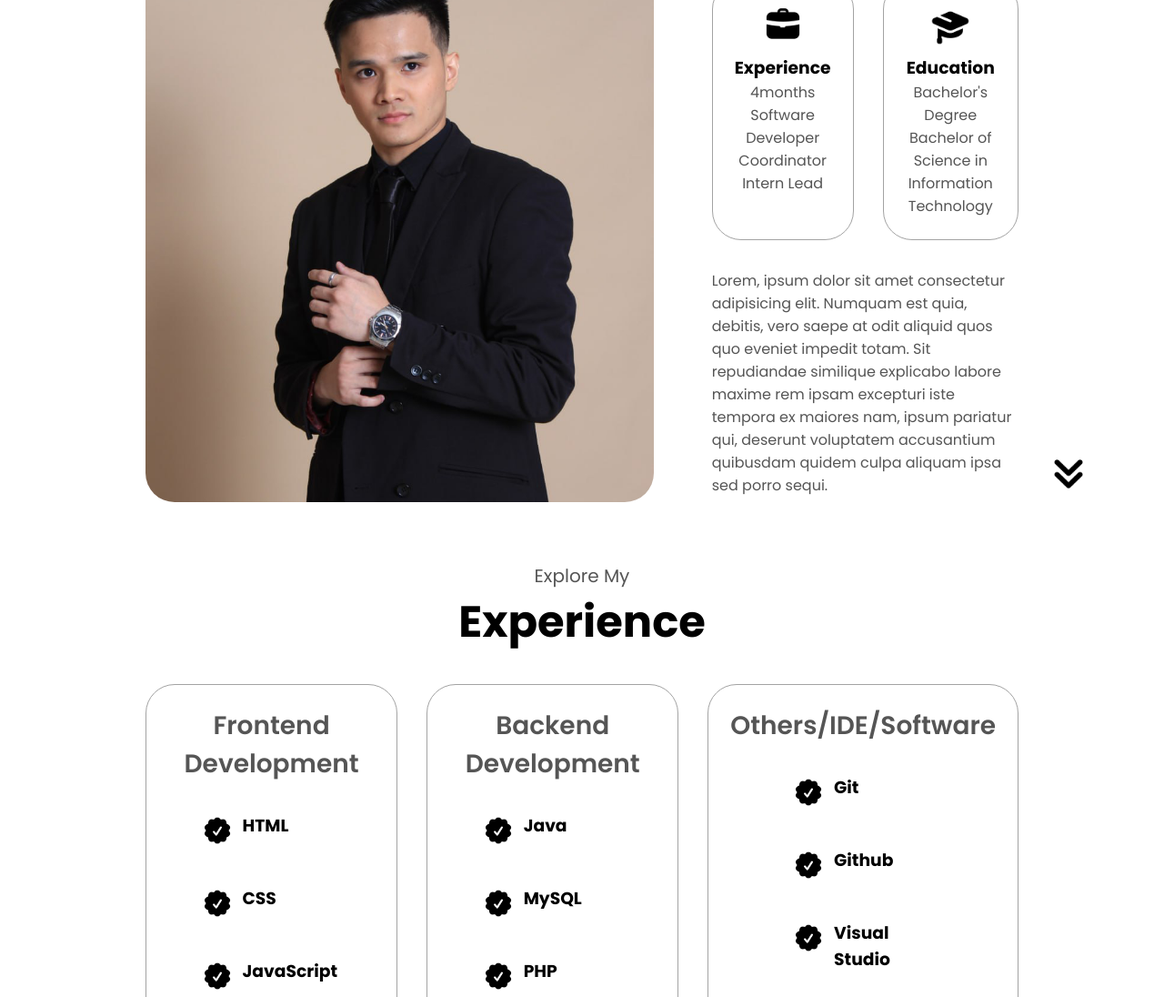
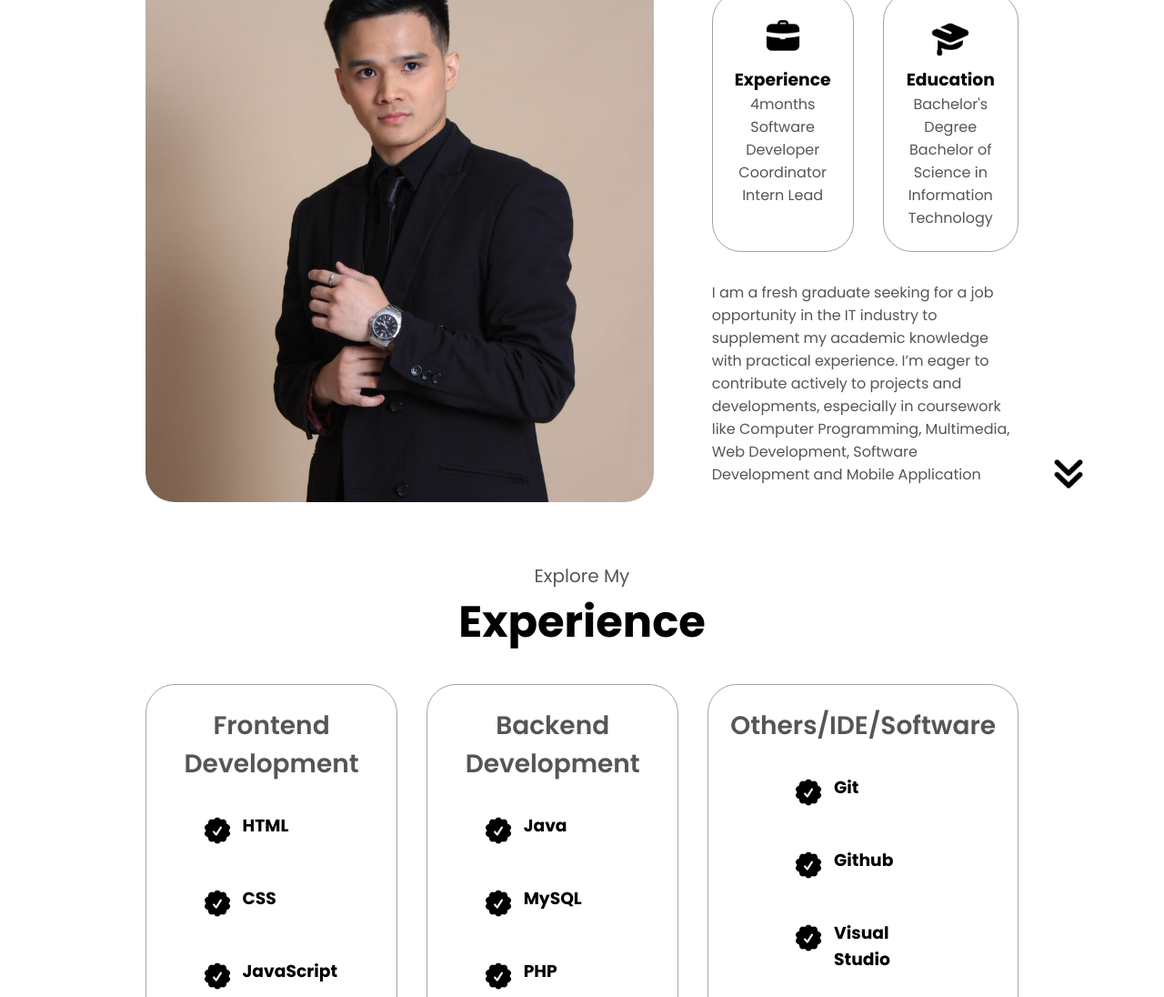
Before and after one commit to kcrosita23/website-portfolio-draft, a plain HTML site: page index.html in a window 1280 px wide. Shown: the part 1070-2166 px from the top of the page at 91% size. Drawn offline with Linux system fonts and the light colour scheme.

Commit message:
update on lorem

```diff
--- a/index.html
+++ b/index.html
@@ -101,7 +101,11 @@
                     </div>
                 </div>
                 <div class="text-container">
-                        <p> Lorem, ipsum dolor sit amet consectetur adipisicing elit. Numquam est quia, debitis, vero saepe at odit aliquid quos quo eveniet impedit totam. Sit repudiandae similique explicabo labore maxime rem ipsam excepturi iste tempora ex maiores nam, ipsum pariatur qui, deserunt voluptatem accusantium quibusdam quidem culpa aliquam ipsa sed porro sequi.</p>
+                        <p> I am a fresh graduate seeking for a job opportunity in the IT industry to supplement
+                            my academic knowledge with practical experience. I’m eager to contribute actively to projects
+                            and developments, especially in coursework like Computer Programming, Multimedia, Web
+                            Development, Software Development and Mobile Application
+                        </p>
                 </div>
             </div>
         </div>
@@ -337,7 +341,7 @@
             <div class="contact-info-container">
                 <img src="./assets/email.png" alt="Email Icon"
                 class="icon contact-icon email-icon">
-                <p> <a href="mailto:examplemail@gmail.com">Example@gmail.com</a></p>
+                <p> <a href="mailto:examplemail@gmail.com">kimcarlorosita23@gmail.com</a></p>
             </div>
             <div class="contact-info-container">
                 <img src="./assets/linkedinlogo1.png" alt="LinkedIn Icon"
```
